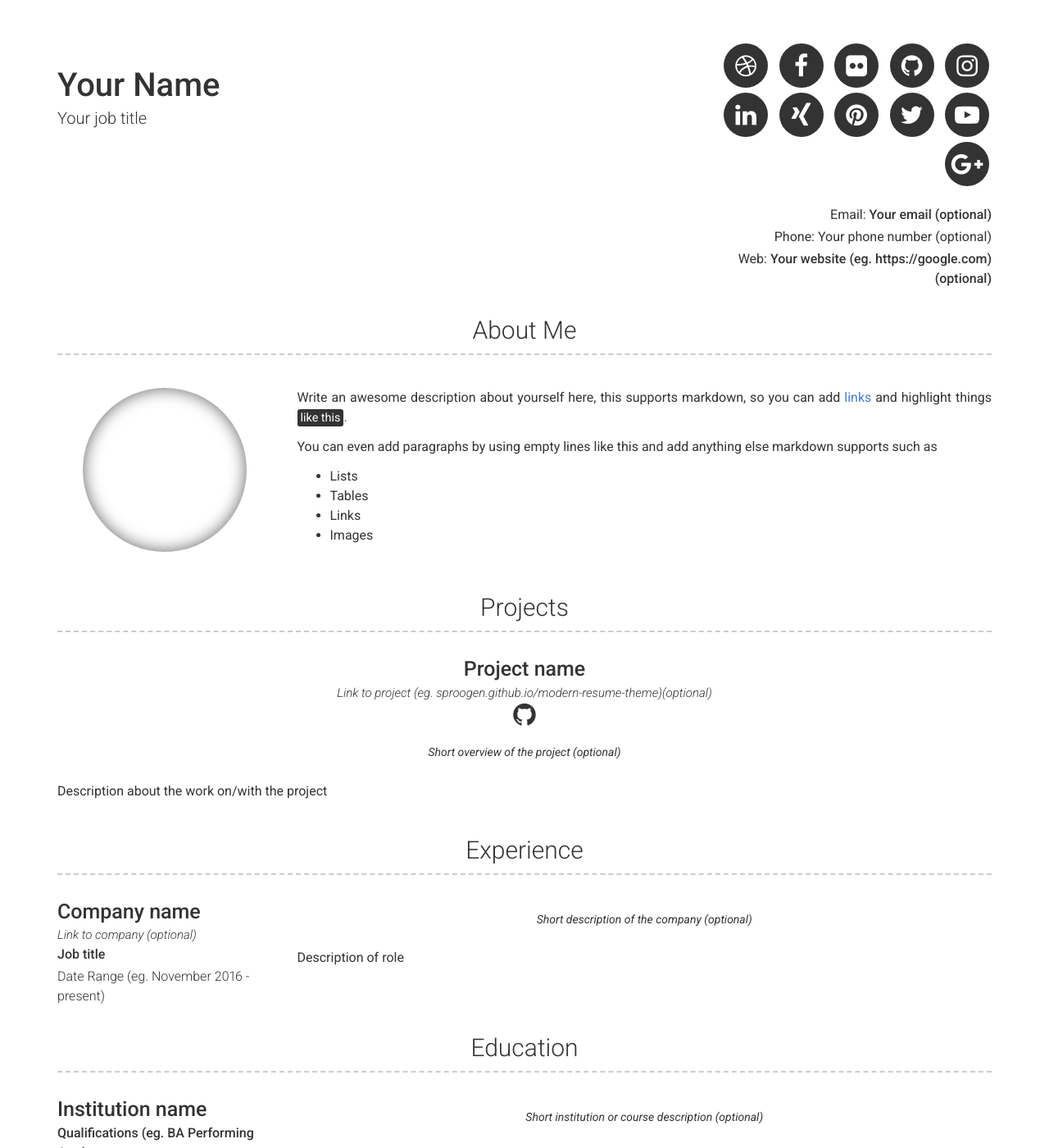
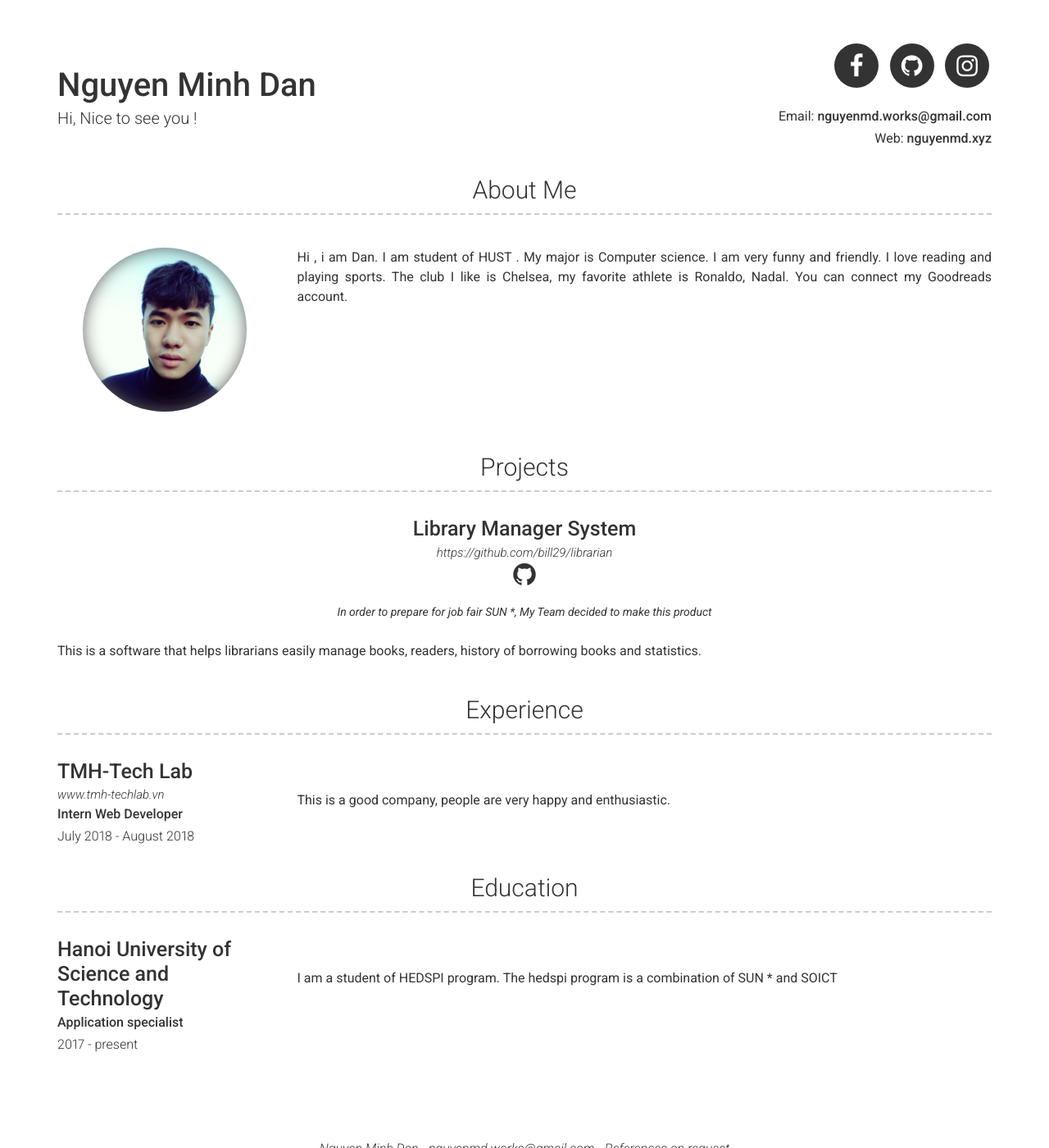
Before and after one commit to bill29/bill29.github.io, a Jekyll site: the page built from index.md, in a window 1280 px wide and 1400 px high. Shown: the whole window at 82% size. Built offline with Jekyll 4.4.1, drawn with Linux system fonts in a browser that asks for light colours; some of the changed text lies outside the part shown.

Commit message:
vesrion 2

```diff
--- a/_config.yml
+++ b/_config.yml
@@ -3,39 +3,21 @@ repository: Git repository where your resume will be hosted, only required if yo
 # favicon: Directory of your favicon (eg. images/favicon.ico)(optional)
 
 # Personal info
-name: Your Name
-title: Your job title
-email: Your email (optional)
-phone: Your phone number (optional)
-website: Your website (eg. https://google.com)(optional)
+name: Nguyen Minh Dan
+title: Hi, Nice to see you !
+email: nguyenmd.works@gmail.com
+website: nguyenmd.xyz
 
 # Social links
-twitter_username: jekyllrb
-github_username:  jekyll
-dribbble_username: jekyll
-facebook_username: jekyll
-flickr_username: jekyll
-instagram_username: jekyll
-linkedin_username: jekyll
-xing_username: jekyll
-pinterest_username: jekyll
-youtube_username: jekyll
-googleplus_username: +jekyll
-
+github_username:  bill29
+facebook_username: dan.minh336
+instagram_username: nm_zan
 # About Section
-# about_title: About Me (Use this to override about section title)
-about_profile_image: Directory of profile image (eg. images/profile.jpg)
-about_content: | # this will include new lines to allow paragraphs
-  Write an awesome description about yourself here, this supports markdown, so you can add [links](http://foobar.com) and highlight things <mark>like this</mark>.
-
-  You can even add paragraphs by using empty lines like this and add anything else markdown supports such as
-    - Lists
-    - Tables
-    - Links
-    - Images
-
+ #about_title: About Me
+about_profile_image: images/d.jpg
+about_content: Hi , i am Dan. I am student of HUST . My major is Computer science. I am very funny and friendly. I love reading and playing sports. The club I like is Chelsea, my favorite athlete is Ronaldo, Nadal. You can connect my Goodreads account.
 # Projects Section
-# projects_title: Projects #(Use this to override about projects section title)
+#projects_title: abc
 
 # Experience Section
 # experience_title: Experience #(Use this to override about experience section title)
@@ -45,10 +27,7 @@ about_content: | # this will include new lines to allow paragraphs
 
 # More Section
 # more_title: A Little More About Me #(Use this to override about more section title)
-more_content: | # this will include new lines to allow paragraphs
-  This is where you can write a little more about yourself. You could title this section **Interests** and include some of your other interests.
-
-  Or you could title it **Skills** and write a bit more about things that make you more desirable, like *leadership* or *teamwork*
+#more_content: | # this will include new lines to allow paragraphs
 
 # Footer
 footer_show_references: true
--- a/_data/education.yml
+++ b/_data/education.yml
@@ -1,9 +1,9 @@
 # Education Template
 - layout: left
-  name: Institution name
-  dates: Date Range (eg. 2016 - 2019)
-  qualification: Qualifications (eg. BA Performing Arts)
+  name: Hanoi University of Science and Technology
+  dates:  2017 - present
+  qualification: Application specialist
   quote: >
-    Short institution or course description (optional)
+
   description: | # this will include new lines to allow paragraphs
-    Description of qualification
+    I am a student of HEDSPI program. The hedspi program is a combination of SUN * and SOICT
--- a/_data/experience.yml
+++ b/_data/experience.yml
@@ -1,10 +1,10 @@
 # Experience template
 - layout: left
-  company: Company name
-  link: Link to company (optional)
-  job_title: Job title
-  dates: Date Range (eg. November 2016 - present)
+  company: TMH-Tech Lab
+  link: www.tmh-techlab.vn
+  job_title: Intern Web Developer
+  dates:  July 2018 - August 2018
   quote: >
-   Short description of the company (optional)
+
   description: | # this will include new lines to allow paragraphs
-    Description of role
+    This is a good company, people are very happy and enthusiastic.
--- a/_data/projects.yml
+++ b/_data/projects.yml
@@ -1,9 +1,9 @@
 # Project template
 - layout: top-middle
-  name: Project name
-  link: Link to project (eg. sproogen.github.io/modern-resume-theme)(optional)
-  github: Github page for project (eg. sproogen/modern-resume-theme)(optional)
+  name: Library Manager System
+  link: https://github.com/bill29/librarian
+  github: https://github.com/bill29/librarian
   quote: >
-    Short overview of the project (optional)
+    In order to prepare for job fair SUN *, My Team decided to make this product
   description: | # this will include new lines to allow paragraphs
-    Description about the work on/with the project
+    This is a software that helps librarians easily manage books, readers, history of borrowing books and statistics.
```
Also changed, not shown: images/d.jpg (added), 11 other files.
